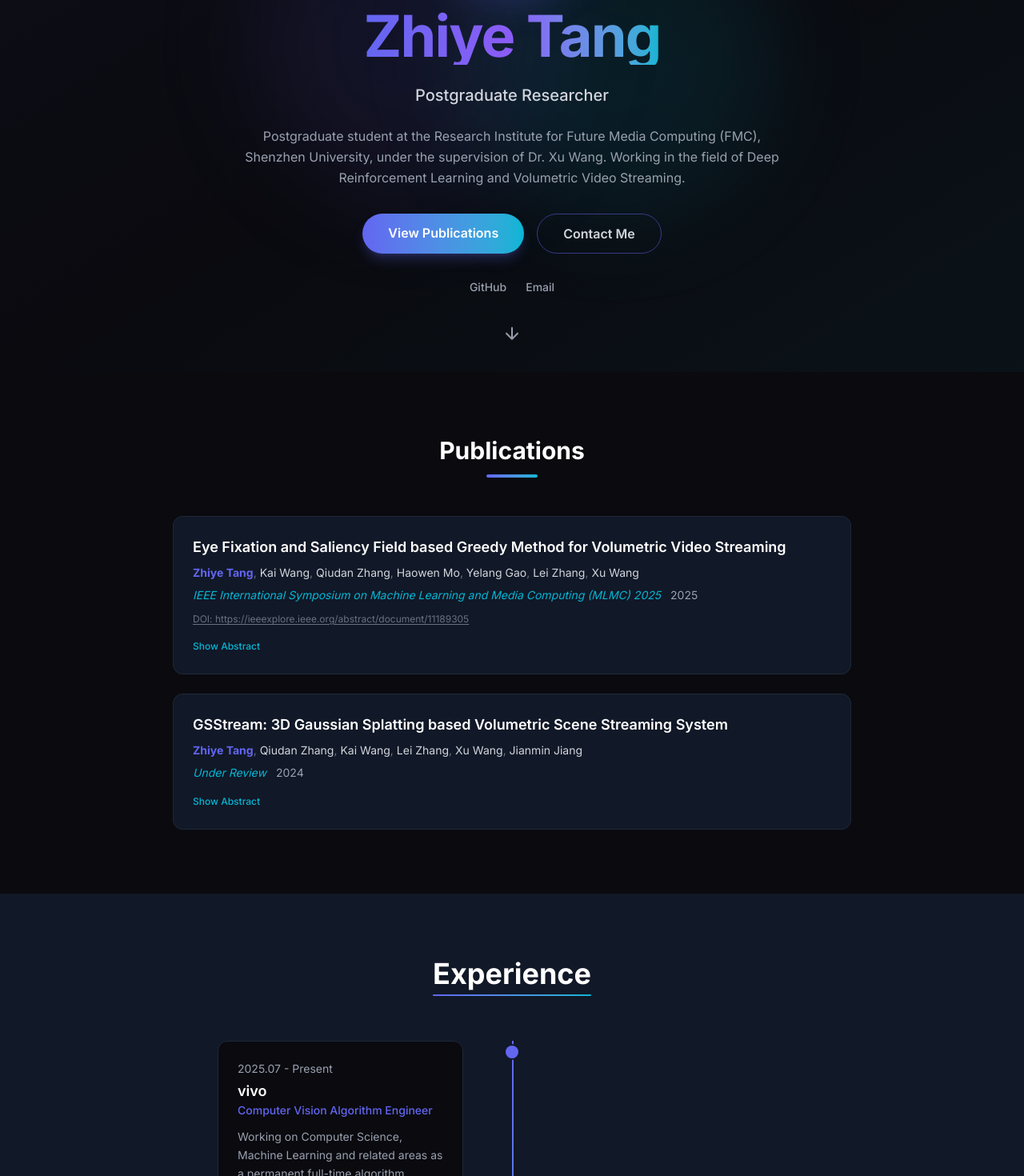
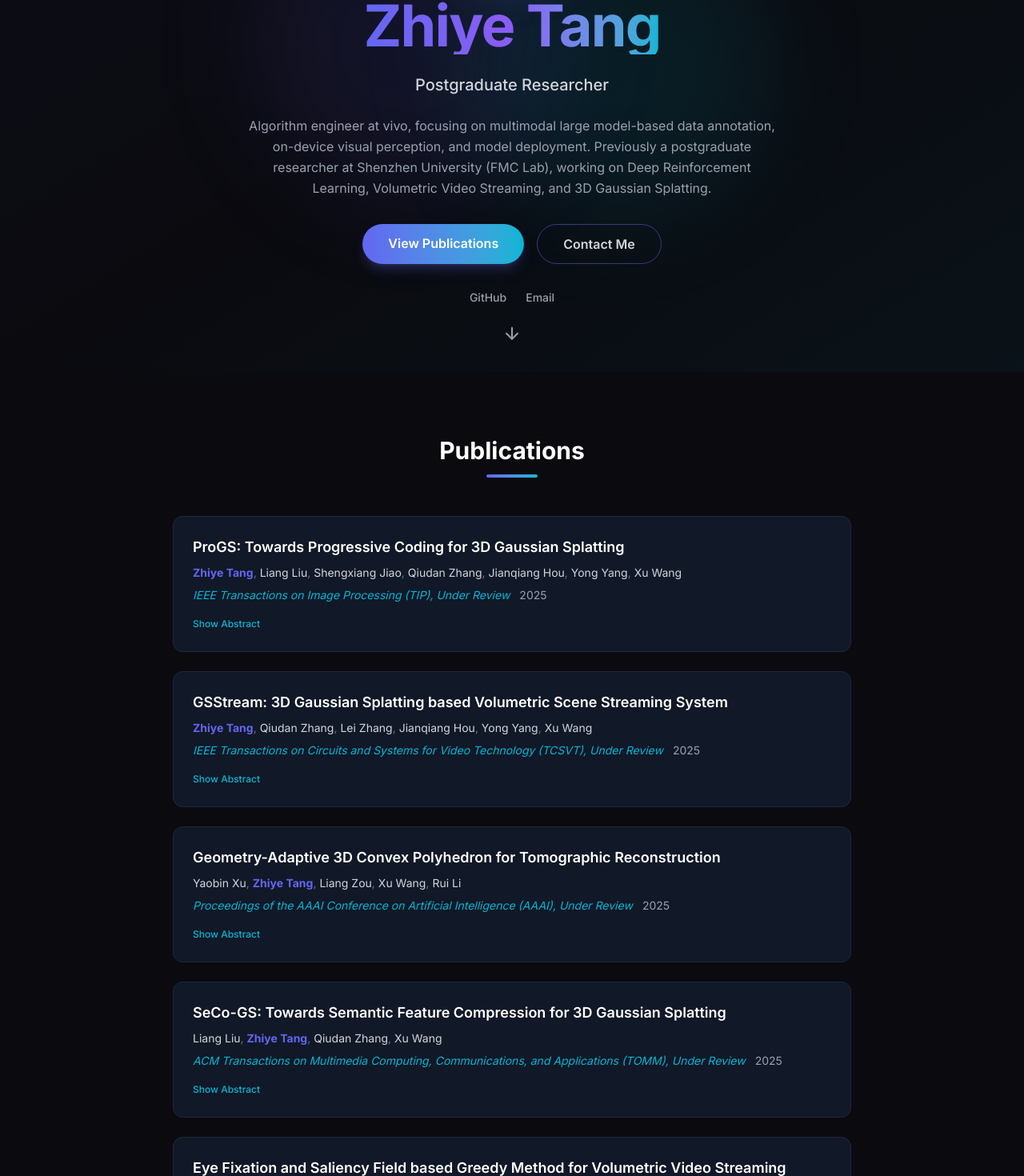
Before and after one commit to ZhiyeTang/zhiyetang.github.io, a React (Vite) app: page / in a window 1280 px wide. Shown: the part 335-1805 px from the top of the page at 80% size. Built offline with nearby package versions, Linux system fonts and the light colour scheme.

Commit message:
feat: update profile from CV - new bio, detailed vivo experience, 5 publications, competition

```diff
--- a/src/data/index.ts
+++ b/src/data/index.ts
@@ -11,12 +11,12 @@ import type {
 export const personalInfo: PersonalInfo = {
   name: 'Zhiye Tang',
   title: {
-    en: 'Postgraduate Researcher',
-    zh: '硕士研究生',
+    en: 'Computer Vision Algorithm Engineer @ vivo',
+    zh: 'vivo 影像算法工程师',
   },
   bio: {
-    en: 'Postgraduate student at the Research Institute for Future Media Computing (FMC), Shenzhen University, under the supervision of Dr. Xu Wang. Working in the field of Deep Reinforcement Learning and Volumetric Video Streaming.',
-    zh: '深圳大学未来媒体计算研究所（FMC）硕士研究生，导师为王旭博士。研究方向为深度强化学习与体积视频流媒体。',
+    en: 'Algorithm engineer at vivo, focusing on multimodal large model-based data annotation, on-device visual perception, and model deployment. Previously a postgraduate researcher at Shenzhen University (FMC Lab), working on Deep Reinforcement Learning, Volumetric Video Streaming, and 3D Gaussian Splatting.',
+    zh: 'vivo影像规划预研部算法工程师，主要从事基于多模态大模型的数据自动标注、端侧视觉感知模型等技术的预研、开发与部署。此前于深圳大学未来媒体计算研究所（FMC）从事深度强化学习、体积视频流媒体与3D高斯泼溅相关研究。',
   },
   avatar: '',
 };
@@ -60,37 +60,70 @@ export const projects: Project[] = [];
 
 export const publications: Publication[] = [
   {
+    title: 'ProGS: Towards Progressive Coding for 3D Gaussian Splatting',
+    authors: ['Zhiye Tang', 'Liang Liu', 'Shengxiang Jiao', 'Qiudan Zhang', 'Jianqiang Hou', 'Yong Yang', 'Xu Wang'],
+    venue: 'IEEE Transactions on Image Processing (TIP), Under Review',
+    year: 2025,
+    doi: '',
+    abstract: {
+      en: 'We propose a progressive coding scheme for 3DGS by organizing scenes into octrees for LoD layering, with multi-granularity optimization and mutual information enhancement. A custom CUDA operator is developed for anchor parent-child retrieval. Achieves over 140x compression with less than 10% SSIM degradation.',
+      zh: '提出3DGS的渐进式编码方案，将场景组织成八叉树实现LoD分层，引入多粒度优化与互信息增强。独立开发CUDA算子进行锚点父子关系检索。在代表数据集上实现超过140倍压缩，视觉质量（SSIM）下降低于10%。',
+    },
+  },
+  {
+    title: 'GSStream: 3D Gaussian Splatting based Volumetric Scene Streaming System',
+    authors: ['Zhiye Tang', 'Qiudan Zhang', 'Lei Zhang', 'Jianqiang Hou', 'Yong Yang', 'Xu Wang'],
+    venue: 'IEEE Transactions on Circuits and Systems for Video Technology (TCSVT), Under Review',
+    year: 2025,
+    doi: '',
+    abstract: {
+      en: 'We propose GSStream, a volumetric scene streaming system for 3DGS. It integrates collaborative viewport prediction and DRL-based bitrate adaptation to tackle state/action space variability. We built a dataset of 860K+ frames of real user behavior, achieving viewport prediction with <5cm position error and <3° angular error, and 118% average visual quality improvement over existing methods.',
+      zh: '提出GSStream体积场景流媒体系统，集成协作视口预测与基于DRL的码率自适应模块。构造了超86万帧真实用户行为数据集，视口预测位置误差小于5cm、角度误差小于3°，码率自适应算法较现有方法平均视觉质量提升118%。',
+    },
+  },
+  {
+    title: 'Geometry-Adaptive 3D Convex Polyhedron for Tomographic Reconstruction',
+    authors: ['Yaobin Xu', 'Zhiye Tang', 'Liang Zou', 'Xu Wang', 'Rui Li'],
+    venue: 'Proceedings of the AAAI Conference on Artificial Intelligence (AAAI), Under Review',
+    year: 2025,
+    doi: '',
+    abstract: {
+      en: 'A geometry-adaptive 3D convex polyhedron method for tomographic reconstruction.',
+      zh: '一种用于断层重建的几何自适应三维凸多面体方法。',
+    },
+  },
+  {
+    title: 'SeCo-GS: Towards Semantic Feature Compression for 3D Gaussian Splatting',
+    authors: ['Liang Liu', 'Zhiye Tang', 'Qiudan Zhang', 'Xu Wang'],
+    venue: 'ACM Transactions on Multimedia Computing, Communications, and Applications (TOMM), Under Review',
+    year: 2025,
+    doi: '',
+    abstract: {
+      en: 'A semantic feature compression method for 3D Gaussian Splatting.',
+      zh: '一种面向3D高斯泼溅的语义特征压缩方法。',
+    },
+  },
+  {
     title: 'Eye Fixation and Saliency Field based Greedy Method for Volumetric Video Streaming',
-    authors: ['Zhiye Tang', 'Kai Wang', 'Qiudan Zhang', 'Haowen Mo', 'Yelang Gao', 'Lei Zhang', 'Xu Wang'],
+    authors: ['Zhiye Tang', 'Kai Wang', 'Qiudan Zhang', 'Haowen Mo', 'Yelang Gao', 'Lei Zhang', 'Jiali Li', 'Xu Wang'],
     venue: 'IEEE International Symposium on Machine Learning and Media Computing (MLMC) 2025',
     year: 2025,
     doi: 'https://ieeexplore.ieee.org/abstract/document/11189305',
     abstract: {
-      en: 'In this paper, we propose a greedy method named GES tailored for volumetric video streaming, which exploits human eye fixation data and saliency field to allocate bitrates for different tiles decomposed from point cloud scenes under a given bandwidth constraint. Moreover, to evaluate the performance of GES, we construct a platform to collect user head posture and eye fixation data, accumulating 40 user viewing behavior trajectories in total.',
-      zh: '本文提出了一种名为GES的贪心方法，专为体积视频流媒体设计，利用人眼注视数据和显著性场在给定带宽约束下为点云场景分解的不同瓦片分配比特率。此外，为了评估GES的性能，我们构建了一个平台来收集用户头部姿态和眼动注视数据，共积累了40条用户观看行为轨迹。',
-    },
-  },
-  {
-    title: 'GSStream: 3D Gaussian Splatting based Volumetric Scene Streaming System',
-    authors: ['Zhiye Tang', 'Qiudan Zhang', 'Kai Wang', 'Lei Zhang', 'Xu Wang', 'Jianmin Jiang'],
-    venue: 'Under Review',
-    year: 2024,
-    doi: '',
-    abstract: {
-      en: 'In this paper, we propose GSStream, a novel volumetric scene streaming system to support 3DGS data format. Specifically, GSStream integrates a collaborative viewport prediction module to better predict users\' future behaviors by learning collaborative priors and historical priors from multiple users and users\' viewport sequences, and a DRL-based bitrate adaptation module to tackle the state and action space variability challenge of the bitrate adaptation problem, achieving efficient 3DGS content delivery. Besides, we first build a user viewport trajectory dataset for 3DGS scenes to support the training and streaming simulation.',
-      zh: '本文提出了GSStream，一种新型体积场景流媒体系统，支持3DGS数据格式。具体而言，GSStream集成了协作视口预测模块，通过学习多用户的协作先验和用户视口序列的历史先验来更好地预测用户未来行为，以及基于DRL的比特率自适应模块来解决比特率自适应问题中状态和动作空间可变性的挑战，实现高效的3DGS内容传输。此外，我们首次构建了3DGS场景的用户视口轨迹数据集，以支持训练和流媒体仿真。',
+      en: 'We propose GES, a greedy method for volumetric video streaming that exploits eye fixation data and saliency field to allocate bitrates for tiles decomposed from point cloud scenes under bandwidth constraints. We built a platform collecting 40 user viewing behavior trajectories.',
+      zh: '提出GES贪心方法，利用人眼注视数据和显著性场在带宽约束下为点云场景瓦片分配比特率。构建了数据采集平台，积累40条用户观看行为轨迹。',
     },
   },
 ];
 
 export const experience: Experience[] = [
   {
-    company: { en: 'vivo', zh: 'vivo' },
-    role: { en: 'Computer Vision Algorithm Engineer', zh: '计算机视觉算法工程师' },
-    period: '2025.07 - Present',
+    company: { en: 'vivo Mobile Communication Co., Ltd.', zh: 'vivo移动通信有限公司' },
+    role: { en: 'Computer Vision Algorithm Engineer, Image Planning & Pre-research Dept.', zh: '影像规划预研部 影像算法工程师' },
+    period: '2025.05 - Present',
     description: {
-      en: 'Working on Computer Science, Machine Learning and related areas as a permanent full-time algorithm engineer.',
-      zh: '全职算法工程师，从事计算机科学、机器学习等相关领域工作。',
+      en: 'R&D on multimodal large model-based data auto-annotation, on-device visual perception model development and deployment. Key projects: (1) Dual-device (smart glasses + phone) occlusion detection & segmentation — developed INT8 quantized models via AIMET/QNN for glasses and FP16 single-backbone dual-head models for phone, achieving 97%+ detection accuracy and 86%+ segmentation Soft-IoU, surpassing Meta Ray-Ban AI. (2) AI visual effect recommendation for phone album — deployed GLM-4.1V-9B-Thinking on Kunlun P800 XPU with 30x inference speedup, built 200K image dataset, and implemented XPU-native differentiable sorting operators with 260x speedup over NumPy.',
+      zh: '主要从事基于多模态大模型的数据自动标注、端侧视觉感知模型等技术的预研、开发与部署。核心项目：(1) 眼镜-手机双端遮挡检测与分割——使用AIMET/QNN框架开发INT8量化模型（眼镜端）和FP16单骨干双头模型（手机端），检测准确率超97%，分割Soft-IoU超86%，显著超越Meta Ray-Ban AI眼镜。(2) 手机相册AI视效智能推荐——在昆仑芯P800 XPU上部署GLM-4.1V-9B-Thinking实现30倍推理加速，构建20万张图像数据集，实现XPU原生可微排序算子较NumPy取得数百倍加速。',
     },
   },
   {
@@ -101,20 +134,26 @@ export const experience: Experience[] = [
     role: { en: 'Postgraduate Researcher', zh: '硕士研究生' },
     period: '2022.09 - 2025.07',
     description: {
-      en: 'Conducting research on Deep Reinforcement Learning and Volumetric Video Streaming under the supervision of Dr. Xu Wang. Published papers on eye fixation-based streaming optimization and 3D Gaussian Splatting streaming systems.',
-      zh: '在王旭博士指导下从事深度强化学习与体积视频流媒体研究。发表了关于基于眼动注视的流媒体优化和3D高斯泼溅流媒体系统的论文。',
+      en: 'Research on Deep Reinforcement Learning, Volumetric Video Streaming, and 3D Gaussian Splatting under the supervision of Dr. Xu Wang. First-authored papers on progressive 3DGS coding (ProGS), 3DGS streaming (GSStream), and eye fixation-based streaming optimization. Developed CUDA operators and built large-scale user behavior datasets (860K+ frames).',
+      zh: '在王旭博士指导下从事深度强化学习、体积视频流媒体与3D高斯泼溅研究。以第一作者发表了渐进式3DGS编码（ProGS）、体积场景流媒体（GSStream）、基于眼动注视的流媒体优化等论文。开发CUDA算子，构建超过86万帧的大规模用户行为数据集。',
     },
   },
   {
-    company: {
-      en: 'ACM Multimedia (ACMMM) 2024',
-      zh: 'ACM多媒体（ACMMM）2024',
-    },
+    company: { en: 'ACM Multimedia (ACMMM) 2024', zh: 'ACM多媒体（ACMMM）2024' },
     role: { en: 'Conference Reviewer', zh: '会议审稿人' },
     period: '2024.04',
     description: {
       en: 'Served as a reviewer for ACM Multimedia 2024 conference.',
       zh: '担任ACM Multimedia 2024会议审稿人。',
+    },
+  },
+  {
+    company: { en: 'Tencent Game AI Invitational 2022', zh: '2022年腾讯开悟Game AI人工智能邀请赛' },
+    role: { en: 'Team Leader', zh: '队长' },
+    period: '2022',
+    description: {
+      en: 'Led a team using PPO-based deep reinforcement learning to train game AI agents. Designed multi-route MoE modules for hero-specific expertise and tuned reward functions. Achieved Diamond-rank level performance, ranking 8th nationally.',
+      zh: '带领团队使用基于PPO的深度强化学习算法训练游戏智能体。设计多路MoE模块实现英雄专精，调整奖励函数微调模型。达到星耀段位水平，获得全国第8名。',
     },
   },
 ];
```
